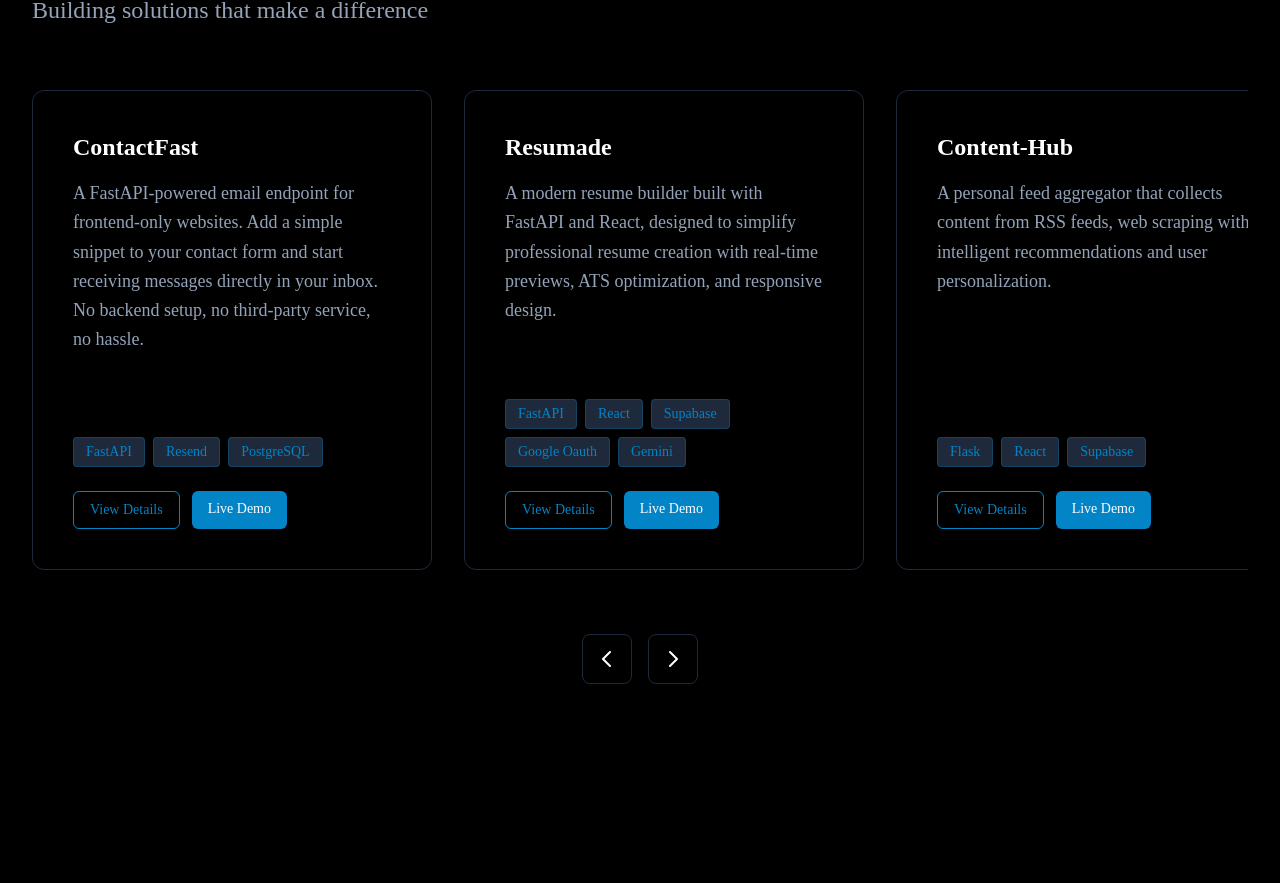
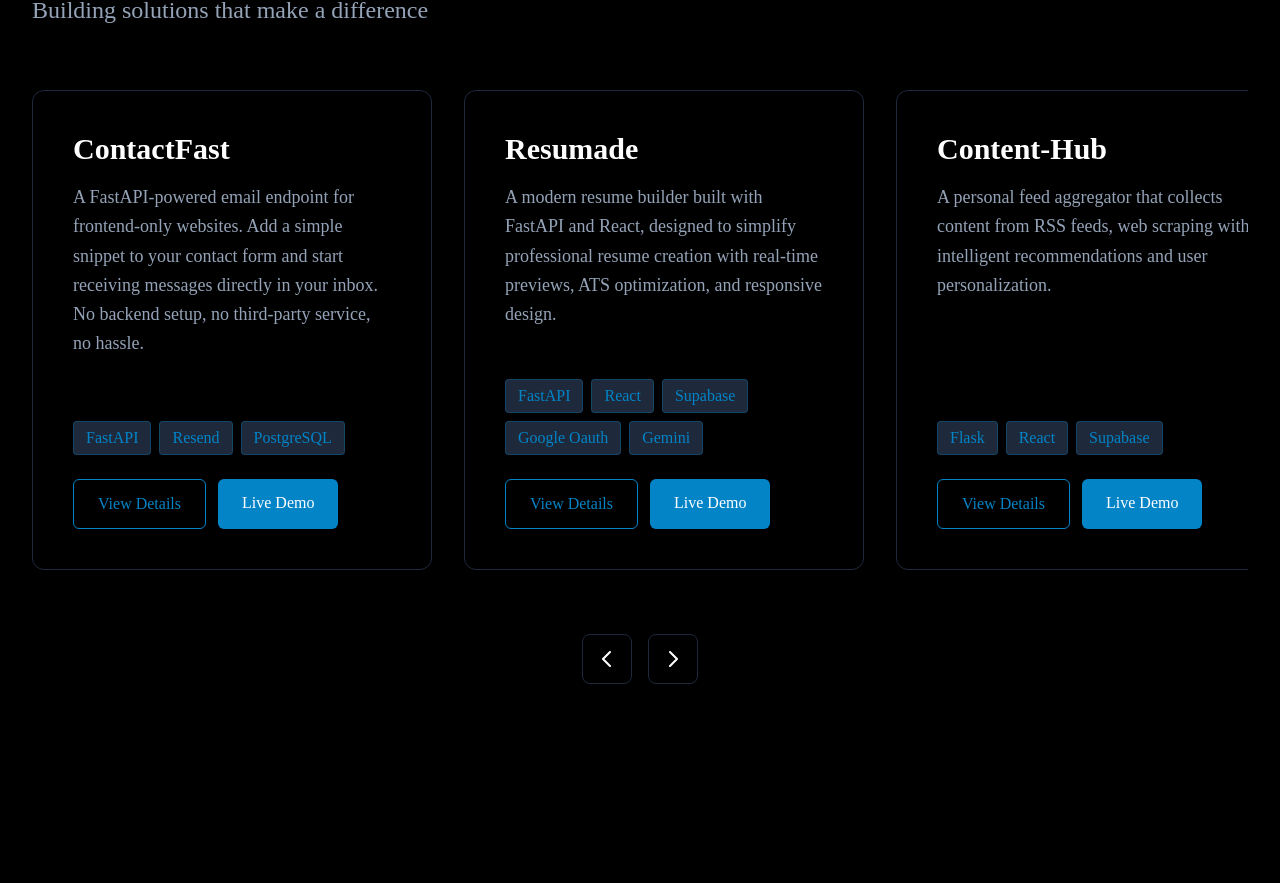
Before and after one commit to Adelodunpeter25/portfolio, a React (Vite) app: page / in a window 1280 px wide. Shown: the part 3231-4114 px from the top of the page. Built offline with nearby package versions, Linux system fonts and the light colour scheme; a web font is replaced by a local one.

Commit message:
Increase text sizes in project cards and modal

```diff
--- a/src/components/ProjectCard.tsx
+++ b/src/components/ProjectCard.tsx
@@ -26,14 +26,14 @@ export default function ProjectCard({
           loading="lazy"
         />
       )}
-      <h3 className="text-2xl font-bold mb-4">{title}</h3>
-      <p className="text-text-secondary mb-6 leading-relaxed flex-grow">{description}</p>
+      <h3 className="text-3xl font-bold mb-4">{title}</h3>
+      <p className="text-lg text-text-secondary mb-6 leading-relaxed flex-grow">{description}</p>
 
       <div className="flex flex-wrap gap-2 mb-6">
         {tech.map((t) => (
           <span
             key={t}
-            className="px-3 py-1 bg-border-dark text-primary text-sm rounded border border-primary/30"
+            className="px-3 py-1 bg-border-dark text-primary text-base rounded border border-primary/30"
           >
             {t}
           </span>
@@ -43,7 +43,7 @@ export default function ProjectCard({
       <div className="flex gap-3 flex-wrap">
         <button
           onClick={onViewDetails}
-          className="px-4 py-2 border border-primary text-primary rounded-md hover:bg-primary/10 transition-colors duration-200 text-sm"
+          className="px-6 py-3 border border-primary text-primary rounded-md hover:bg-primary/10 transition-colors duration-200 text-base"
         >
           View Details
         </button>
@@ -53,7 +53,7 @@ export default function ProjectCard({
             href={demo}
             target="_blank"
             rel="noopener noreferrer"
-            className="px-4 py-2 bg-primary text-white rounded-md hover:bg-[#0369a1] transition-colors duration-200 text-sm"
+            className="px-6 py-3 bg-primary text-white rounded-md hover:bg-[#0369a1] transition-colors duration-200 text-base"
           >
             Live Demo
           </a>
--- a/src/components/ProjectDetail.tsx
+++ b/src/components/ProjectDetail.tsx
@@ -57,14 +57,14 @@ export default function ProjectDetail({
         <div className="p-4 md:p-6 space-y-6 md:space-y-8">
           <div>
             <h3 className="text-lg md:text-xl font-semibold mb-2 md:mb-3 text-primary">Overview</h3>
-            <p className="text-sm md:text-base text-text-secondary leading-relaxed">{fullDescription}</p>
+            <p className="text-lg md:text-xl text-text-secondary leading-relaxed">{fullDescription}</p>
           </div>
 
           <div>
             <h3 className="text-lg md:text-xl font-semibold mb-2 md:mb-3 text-primary">Technologies</h3>
             <div className="flex flex-wrap gap-2">
               {tech.map((t) => (
-                <span key={t} className="px-3 md:px-4 py-1.5 md:py-2 text-sm md:text-base bg-border-dark text-primary rounded border border-primary/30">
+                <span key={t} className="px-3 md:px-4 py-1.5 md:py-2 text-base md:text-lg bg-border-dark text-primary rounded border border-primary/30">
                   {t}
                 </span>
               ))}
@@ -75,7 +75,7 @@ export default function ProjectDetail({
             <h3 className="text-lg md:text-xl font-semibold mb-2 md:mb-3 text-primary">Key Features</h3>
             <ul className="space-y-2">
               {features.map((feature, index) => (
-                <li key={index} className="flex items-start gap-2 md:gap-3 text-sm md:text-base text-text-secondary">
+                <li key={index} className="flex items-start gap-2 md:gap-3 text-lg md:text-xl text-text-secondary">
                   <span className="text-primary mt-1">▸</span>
                   <span>{feature}</span>
                 </li>
@@ -85,12 +85,12 @@ export default function ProjectDetail({
 
           <div>
             <h3 className="text-lg md:text-xl font-semibold mb-2 md:mb-3 text-primary">Challenges</h3>
-            <p className="text-sm md:text-base text-text-secondary leading-relaxed">{challenges}</p>
+            <p className="text-lg md:text-xl text-text-secondary leading-relaxed">{challenges}</p>
           </div>
 
           <div>
             <h3 className="text-lg md:text-xl font-semibold mb-2 md:mb-3 text-primary">Outcome</h3>
-            <p className="text-sm md:text-base text-text-secondary leading-relaxed">{outcome}</p>
+            <p className="text-lg md:text-xl text-text-secondary leading-relaxed">{outcome}</p>
           </div>
 
           <div className="flex flex-col sm:flex-row gap-3 md:gap-4 pt-4">
@@ -98,7 +98,7 @@ export default function ProjectDetail({
               href={link}
               target="_blank"
               rel="noopener noreferrer"
-              className="px-6 py-3 text-sm md:text-base border border-primary text-primary rounded-md hover:bg-primary/10 transition-colors text-center"
+              className="px-6 py-3 text-base md:text-lg border border-primary text-primary rounded-md hover:bg-primary/10 transition-colors text-center"
             >
               View Code
             </a>
@@ -107,7 +107,7 @@ export default function ProjectDetail({
                 href={demo}
                 target="_blank"
                 rel="noopener noreferrer"
-                className="px-6 py-3 text-sm md:text-base bg-primary text-white rounded-md hover:bg-[#0369a1] transition-colors text-center"
+                className="px-6 py-3 text-base md:text-lg bg-primary text-white rounded-md hover:bg-[#0369a1] transition-colors text-center"
               >
                 Live Demo
               </a>
```
